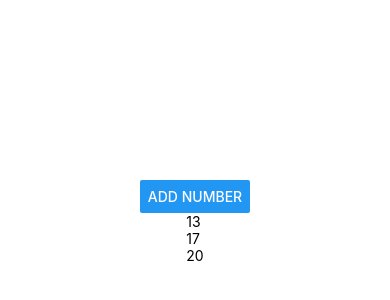
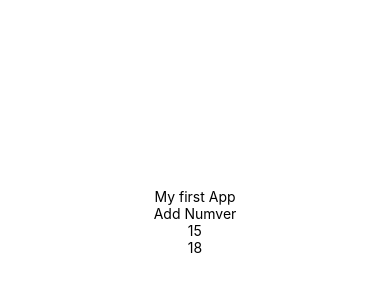
Before and after one commit to Asushi23/myfirstapp, a React Native app: screen / in a window 390 px wide. Shown: the part 200-500 px from the top of the page. Built offline with nearby package versions, Linux system fonts and the light colour scheme.

Commit message:
centerlised state in App.js

```diff
--- a/App.js
+++ b/App.js
@@ -5,17 +5,27 @@ import Generate from "./src/components/Generate";
 
 import List from "./src/components/List";
 
+import Nav from "./src/components/Nav";
+
 class App extends Component {
+  state = {
+    nameOfApp: "My first App",
+    random: [15, 18]
+  };
+  addNumber = () => {
+    alert("add Number");
+  };
+
+  deleteNumber = () => {
+    alert("Delete Number");
+  };
+
   render() {
     return (
       <View style={styles.container}>
-        <View>
-          <Generate />
-        </View>
-
-        <View>
-          <List />
-        </View>
+        <Nav nameOfApp={this.state.nameOfApp} />
+        <Generate add={this.addNumber} />
+        <List items={this.state.random} />
       </View>
     );
   }
--- a/src/components/Generate.js
+++ b/src/components/Generate.js
@@ -1,15 +1,17 @@
 import React, { Component } from "react";
-import { StyleSheet, Text, View, Button } from "react-native";
+import { StyleSheet, Text, View, TouchableWithoutFeedback } from "react-native";
 
-class Generate extends Component {
-  render() {
-    return (
-      <View>
-        <Button title="Add Number" onPress={() => {}} />
-      </View>
-    );
-  }
-}
+const Generate = props => (
+  <TouchableWithoutFeedback
+    onPress={() => {
+      props.add();
+    }}
+  >
+    <View>
+      <Text>Add Numver</Text>
+    </View>
+  </TouchableWithoutFeedback>
+);
 
 const styles = StyleSheet.create({
   container: {
--- a/src/components/List.js
+++ b/src/components/List.js
@@ -1,19 +1,17 @@
 import React, { Component } from "react";
 import { StyleSheet, Text, View } from "react-native";
 
-class List extends Component {
-  list = [13, 17, 20];
+const List = props => {
+  // list = [13, 17, 20];
 
-  render() {
   // this.list.map((e, i) => console.log(e, i));
   return (
     <View>
-        {this.list.map((e, i) => (
+      {props.items.map((e, i) => (
         <Text key={i}>{e}</Text>
       ))}
     </View>
   );
-  }
-}
+};
 
 export default List;
--- /dev/null
+++ b/src/components/Nav.js
@@ -0,0 +1,10 @@
+import React, { Component } from "react";
+import { StyleSheet, Text, View } from "react-native";
+
+const Nav = props => (
+  <View>
+    <Text>{props.nameOfApp}</Text>
+  </View>
+);
+
+export default Nav;
```
Lines whose indentation alone changed are shown as unchanged.
